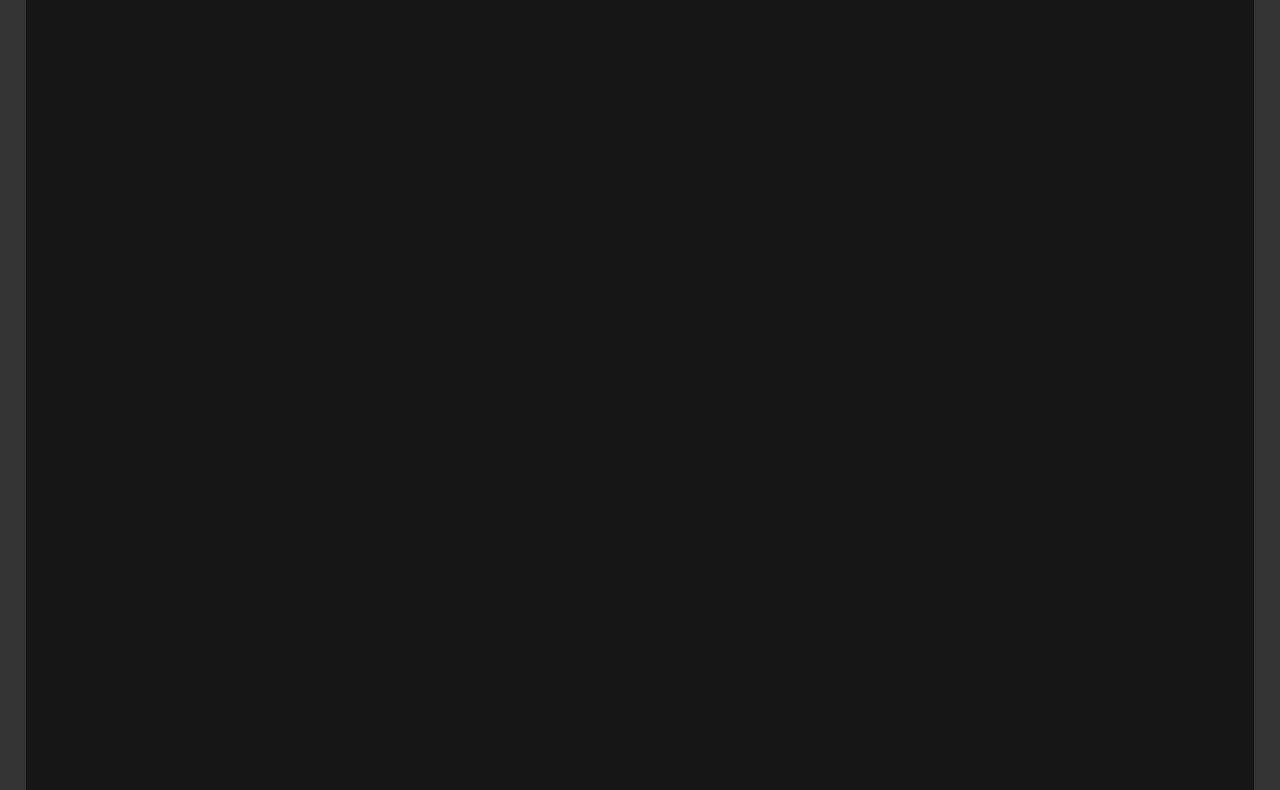
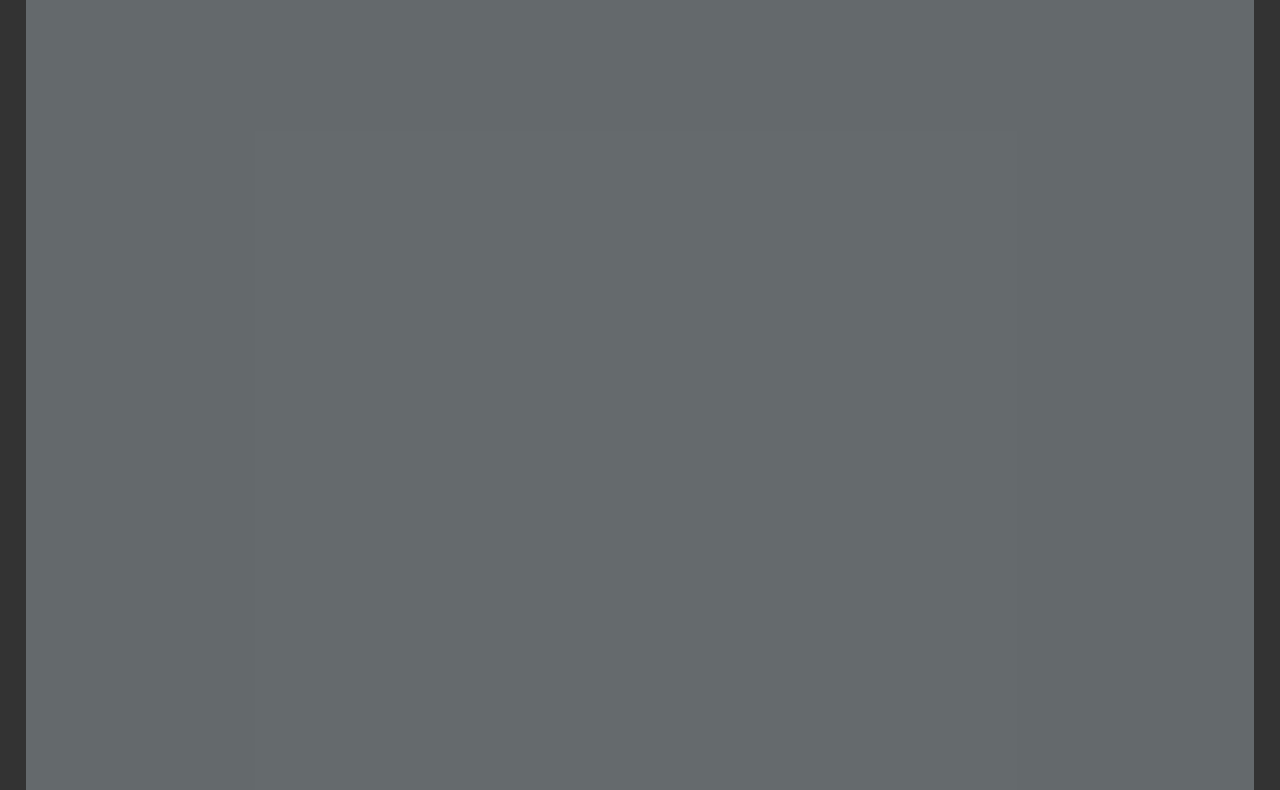
Before and after one commit to stoptexting/criel-sur-mer-website-rework, a plain HTML site: page index.html in a window 1280 px wide. Shown: the part 886-1676 px from the top of the page. Drawn offline with nearby package versions, Linux system fonts and the light colour scheme.

Commit message:
rounder shoulders

```diff
--- a/assets/css/style.css
+++ b/assets/css/style.css
@@ -70,7 +70,7 @@ h1 {
 #typed {font-size: 5vw}
 
 #main_page {
-  background-color: rgba(0, 0, 0, 0.56);
+  background-color: rgba(227, 242, 254, 0.281);
   width: auto;
   height: 80%;
 }
@@ -81,8 +81,7 @@ h1 {
 }
 
 #main_page {
-  border-radius: 15px 15px 0px 0px;
+  border-radius: 15px 15px 15px 15px;
   padding: 0;
-  margin-left: 2%;
-  margin-right: 2%;
+  margin: 2%;
 }
```
